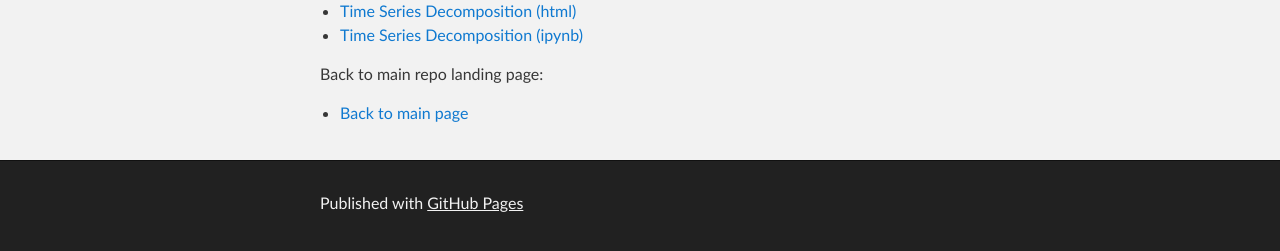
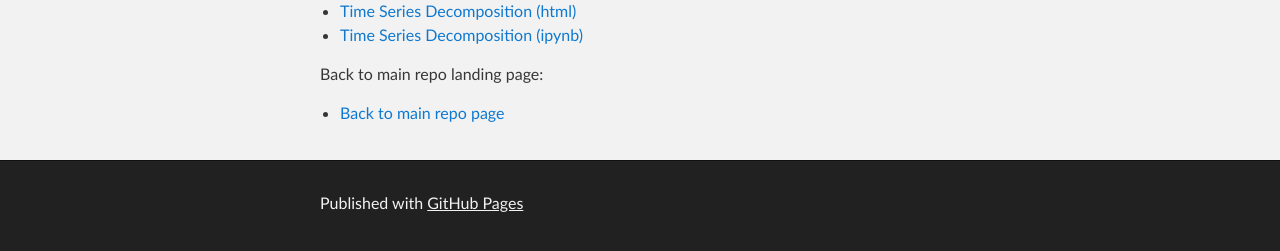
Before and after one commit to sbergstrom-pov/sbergstrom-pov.github.io, a Jekyll site: the page built from timeSeries/index.md, in a window 1280 px wide. Shown: the part 300-551 px from the top of the page. Built offline with Jekyll 4.4.1, drawn with Linux system fonts in a browser that asks for light colours; our own code applies the rules of GitHub Pages for plain Markdown files.

Commit message:
Update index.md

```diff
--- a/timeSeries/index.md
+++ b/timeSeries/index.md
@@ -8,4 +8,4 @@ Here is a Time Series Decomposition I used in my CTBA course:
 -  [Time Series Decomposition (ipynb)](./TimeSeriesDecomposition-(3)-1.ipynb)
 
 Back to main repo landing page:
-- [Back to main page](https://github.com/sbergstrom-pov/sbergstrom-pov.github.io/blob/main/index.md)
+- [Back to main repo page](https://github.com/sbergstrom-pov/sbergstrom-pov.github.io/blob/main/index.md)
```
